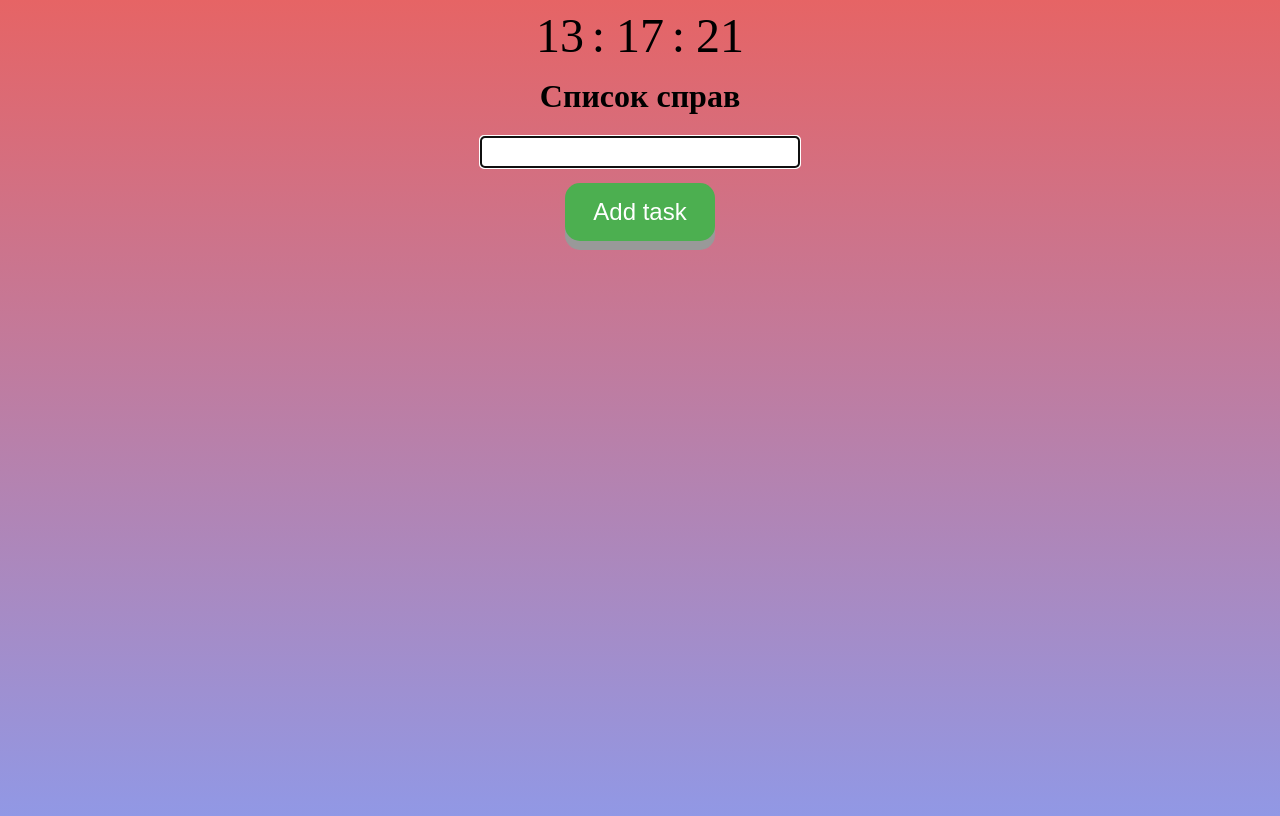
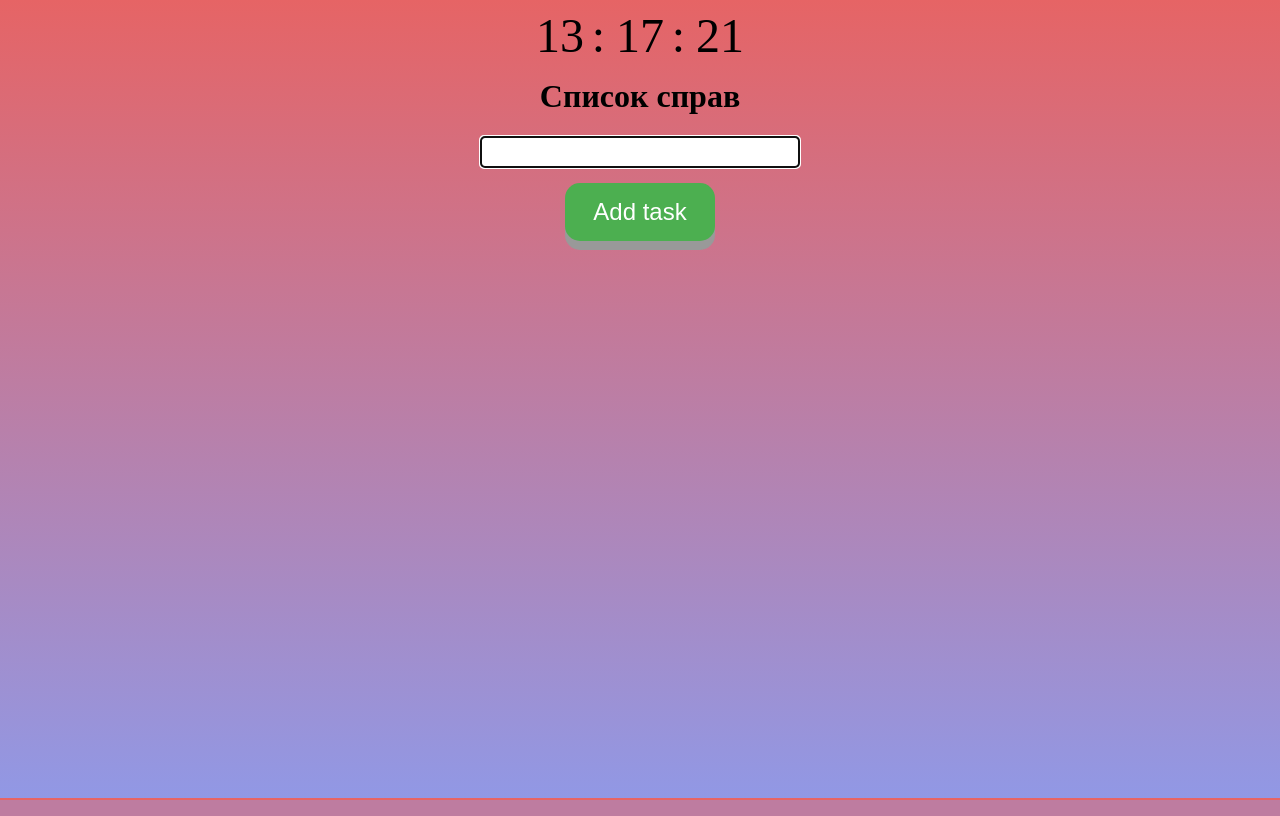
Before and after one commit to VadimHnatyuk28/front2, a PHP site: page /JSProjects/todo_list/index.html in a window 1280 px wide. Run offline with PHP 8.4, Linux system fonts and the light colour scheme.

Commit message:
fixed background , add that count of tasks mustn`t be more 10

```diff
--- a/JSProjects/todo_list/index.js
+++ b/JSProjects/todo_list/index.js
@@ -46,6 +46,9 @@ function render(){
 }
 
 btnNode.addEventListener('click', () =>{
+    if(todos.length>9){
+        alert('Заплануйте не більше 10 справ')
+    }else{
         if(inputNode.value === ''){
             alert('Input mustn`t be empty');
             inputNode.focus();
@@ -56,6 +59,8 @@ btnNode.addEventListener('click', () =>{
             inputNode.value='';
             inputNode.focus();
         }
+    }
+
 
 
 
--- a/JSProjects/todo_list/style.css
+++ b/JSProjects/todo_list/style.css
@@ -1,13 +1,15 @@
 .task{
     margin: 5px 0;
-
     display: flex;
     word-break: break-all;
 }
 body{
     background: linear-gradient(#e66465, #9198e5);
-    height: 100vh;
 }
+body{
+    height: 97.7vh;
+}
+
 
 h1{
     text-align: center;
```
Lines whose indentation alone changed are shown as unchanged.
